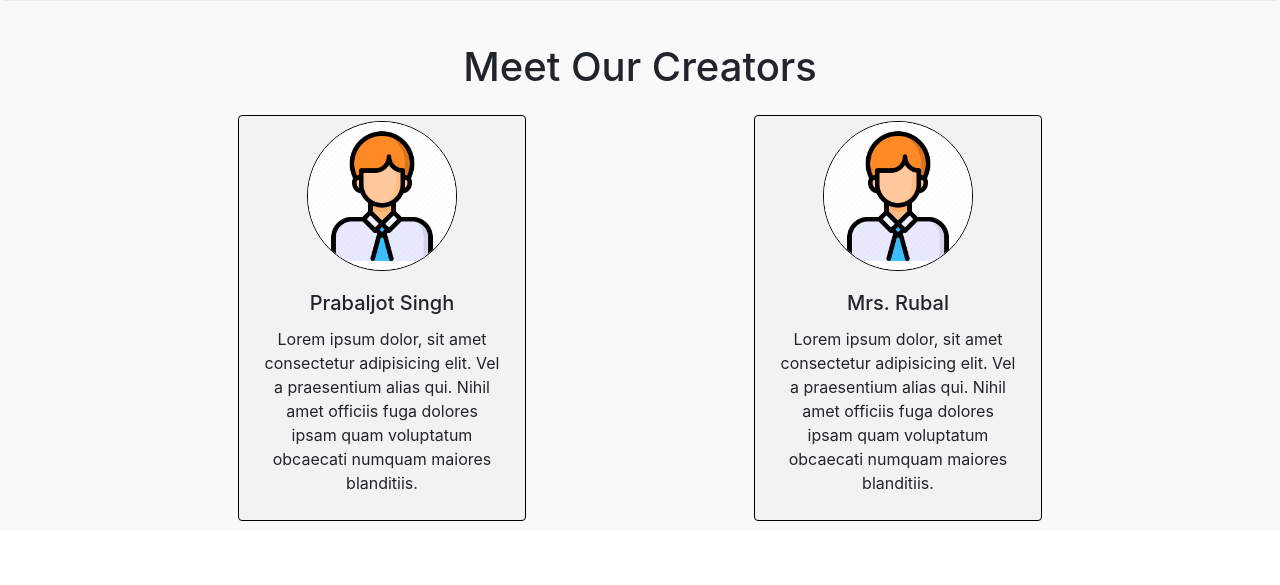
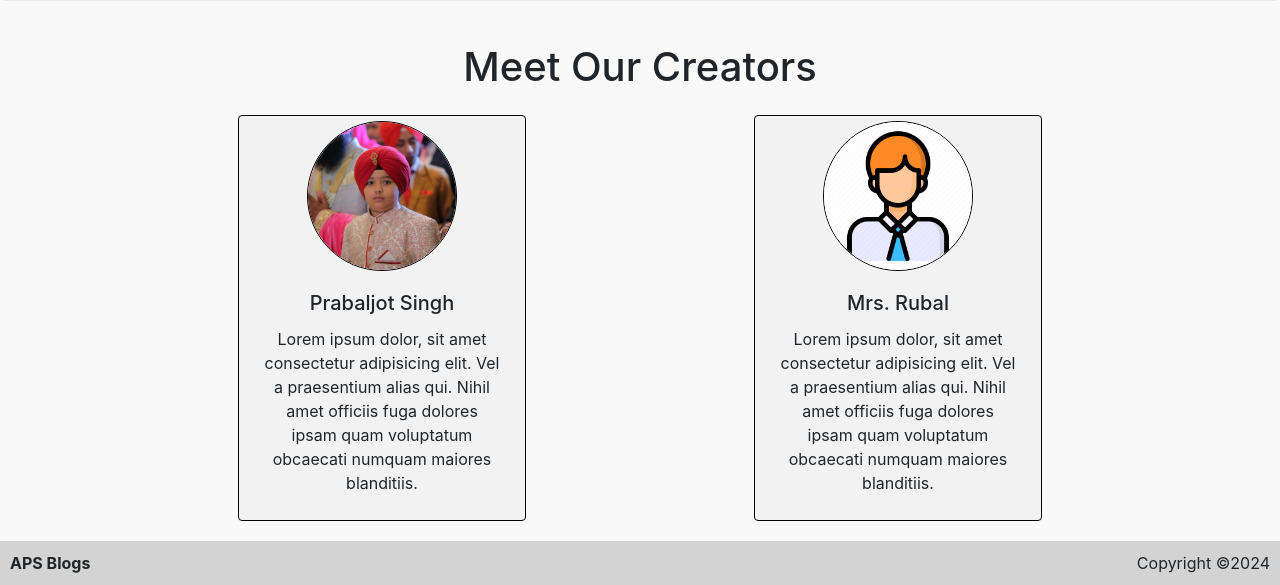
Before and after one commit to Prabaljot/APS_Blogs, a Django app: page / in a window 1280 px wide. Shown: the part 403-988 px from the top of the page. Before the commit the page ends 924 px from the top, so only its background shows below. Run offline with Django 4.2, Linux system fonts and the light colour scheme; some libraries are stand-ins or nearby versions.

Commit message:
added thumbnail icon on blog home

```diff
--- a/APS_BLOGS/urls.py
+++ b/APS_BLOGS/urls.py
@@ -3,7 +3,7 @@ from django.urls import path,include
 from django.conf import settings
 from django.conf.urls.static import static
 urlpatterns = [
-    path('admin/', admin.site.urls),
+    path('add_blog/', admin.site.urls),
     path('',include('Home.urls')),
     path('blog/',include('Blog.urls')),
 ] + static(settings.MEDIA_URL, document_root=settings.MEDIA_ROOT)
--- a/templates/blog/home.html
+++ b/templates/blog/home.html
@@ -23,13 +23,14 @@
 </style>
 
 <div class="container my-4">
-    {% for post in allPosts %}
+
     <div class="card my-4">
         <div class="card-body">
+            <img width="200vw" src="media/{{post.thumbnail}}" class="img-fluid mb-1">
             <h5 class="card-title">{{post.title}}     -by {{post.author}}</h5>
             <p class="card-text">{{ post.timeStamp }}</p>
             <hr class="solid">
-            <p class="card-text">{{post.text | truncatechars:500}}</p>
+            <p class="card-text">{{post.text | truncatechars:200}}</p>
             <a href="/blog/{{post.slug}}" class="btn btn-primary">Continue Reading</a>
         </div>
     </div>
--- a/templates/home/index.html
+++ b/templates/home/index.html
@@ -37,6 +37,14 @@
         justify-content: space-evenly;
         align-items: center;
     }
+    .footer{
+        display: flex;
+        align-items: center;
+        justify-content: space-between;
+        background: lightgrey;
+        padding: 10px;
+        margin-top: 10px;
+    }
 </style>
 <div class="">
     <div class="jumbotron">
@@ -48,11 +56,12 @@
         </p>
     </div>
 </div>
+
 <div class="big-box">
     <h1 class="side-anime">Meet Our Creators</h1>
     <div class="small-box mt-4">
         <div class="card per-box" style="width: 18rem;">
-            <img src="media/blog/img/person.jpg" class="card-img-top per-img">
+            <img src="media/blog/img/prabal.jpeg" class="card-img-top per-img">
             <div class="card-body">
                 <h5 class="card-title">Prabaljot Singh</h5>
                 <p class="card-text">Lorem ipsum dolor, sit amet consectetur adipisicing elit. Vel a praesentium alias
@@ -71,4 +80,8 @@
         </div>
     </div>
 </div>
+<div class="footer">
+    <div class="leftside"><b>APS Blogs</b></div>
+    <div class="rightside">Copyright &copy;2024</div>
+</div>
 {% endblock body %}
```
Also changed, not shown: db.sqlite3, media/blog/img/prabal.jpeg (added), media/blog/thumbnail/abstract-dark-3d-rendered-geometric-600nw-217413286.webp (added), media/blog/thumbnail/gfk.jpeg (added), media/blog/thumbnail/images.jpeg (added).
